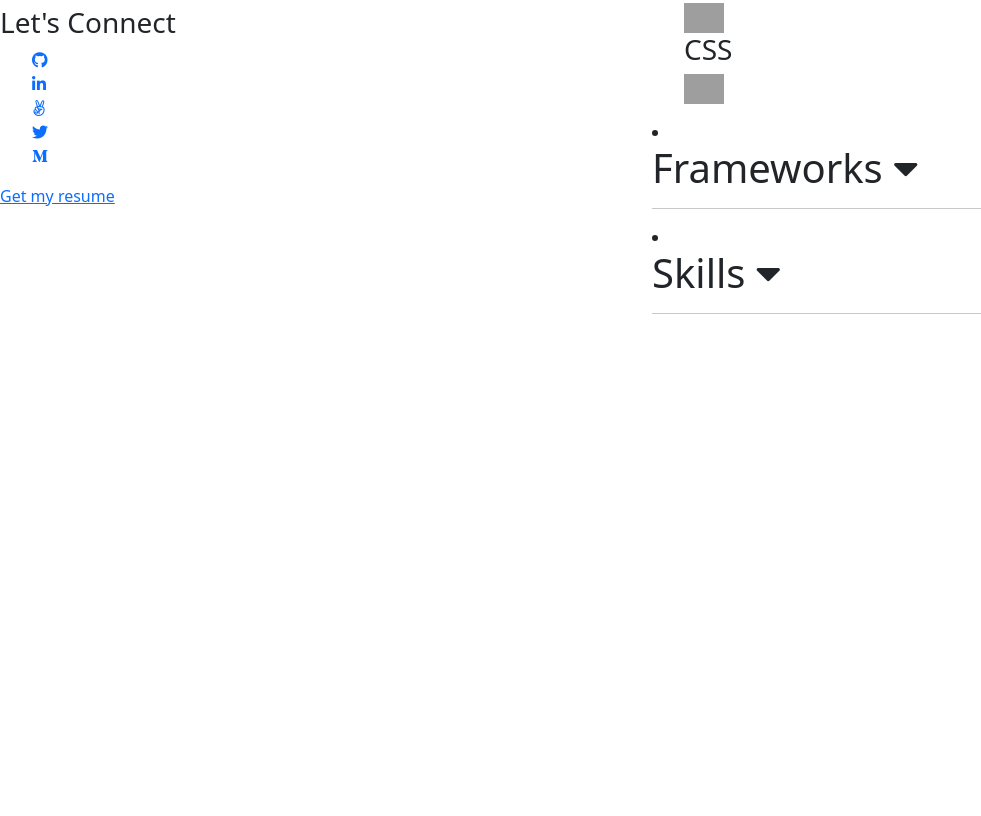
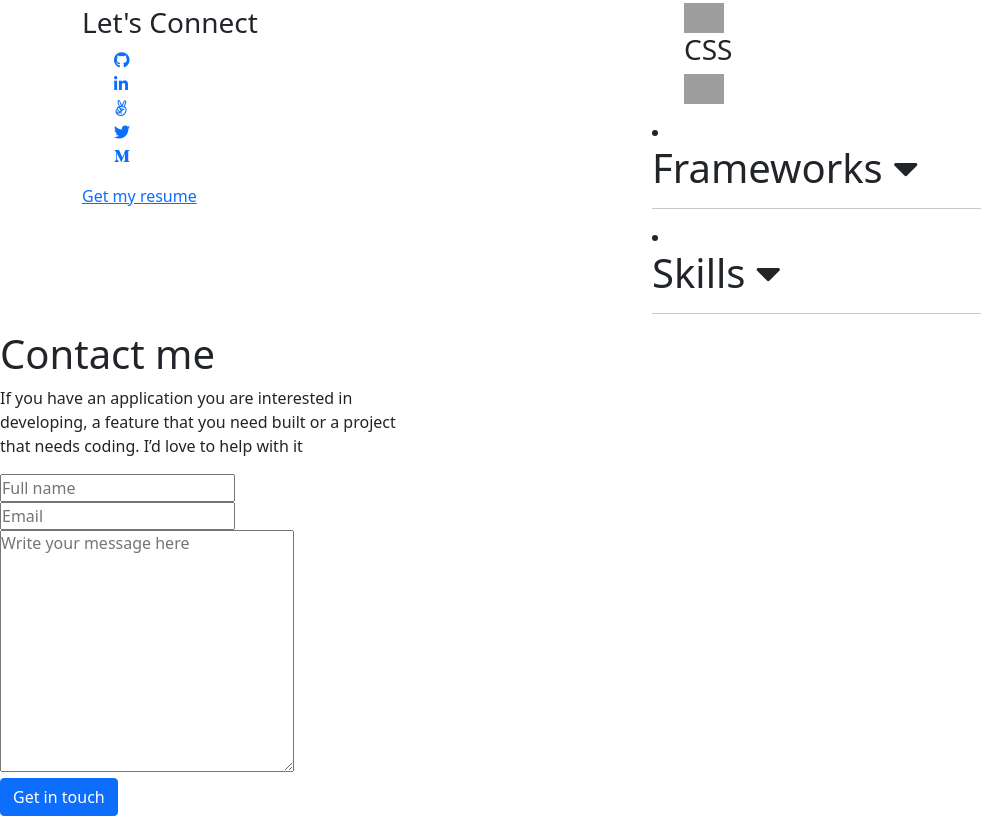
Before and after one commit to PeacefulWiser/Portfolio-with-Bootstrap, a website: page index.html in a window 1280 px wide. Shown: the part 2529-3345 px from the top of the page, without its empty margins (0-981 px from the left). Before the commit the page ends 2859 px from the top, so only its background shows below. Drawn offline with nearby package versions, Linux system fonts and the light colour scheme; grey boxes are pictures that could not be loaded.

Commit message:
Add style to button

```diff
--- a/index.html
+++ b/index.html
@@ -57,7 +57,7 @@
       </div>
       </div>
     </div>
-  </div>
+
 
         <div class="row">
           <div class="col-md-6"><div><img src="resources\Snapshoot Portfolio (3).png" alt="snapshoot3"></div></div>
@@ -235,6 +235,28 @@
     </div>
   </div>
   </div>
+</div>
+  <footer>
+    <div class="justify-content-center">
+      <div class="col-md-12"><div>
+        <h1 >Contact me</h1>
+
+           <p >
+              <span >If you have an application you are interested in<br> developing, a feature that you need built or a project <br></span><span class="bottomspan">that needs coding. I’d love to help with it</span>
+           </p>
+
+
+              <form  action="https://formspree.io/f/mvoyvrlg" method="post">
+                <div><input  name="Fullname" type="text" placeholder="Full name" maxlength="30" required></div>
+                <div><input name="Email" type="email" placeholder="Email" required></div>
+                <div><textarea name="Comment" id="" cols="30" rows="10" maxlength="500" placeholder="Write your message here" required></textarea></div>
+                 <div ><button class="btn btn-primary" type="submit">Get in touch</button></div>
+              </form>
+
+           </div></div>
+    </div>
+  </footer>
+
 
 
 
```
